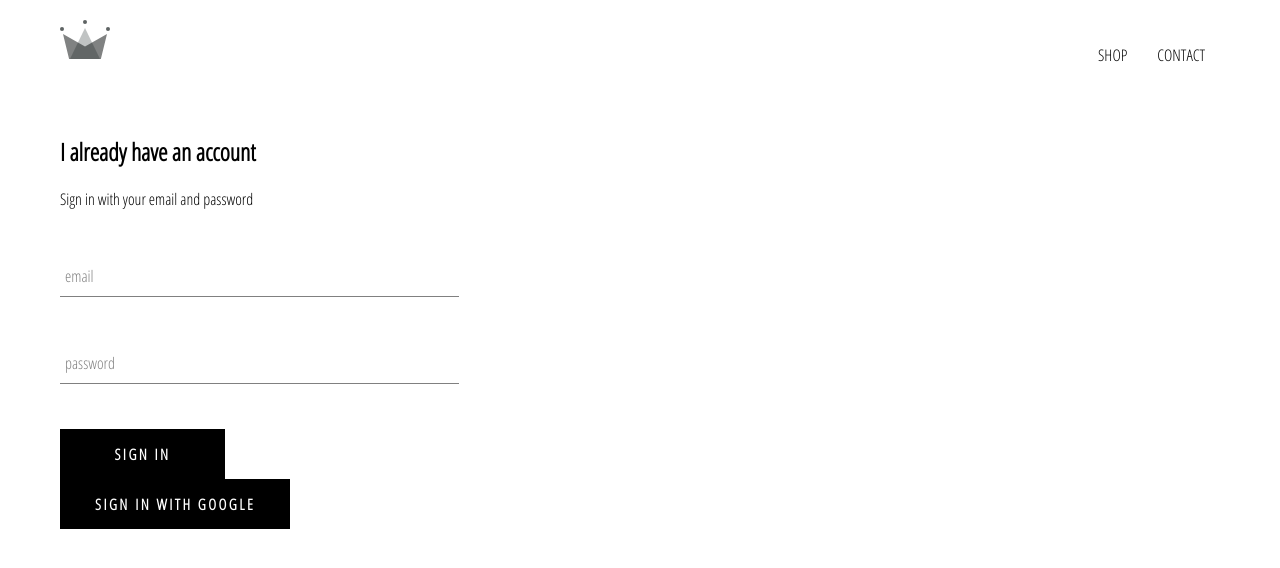
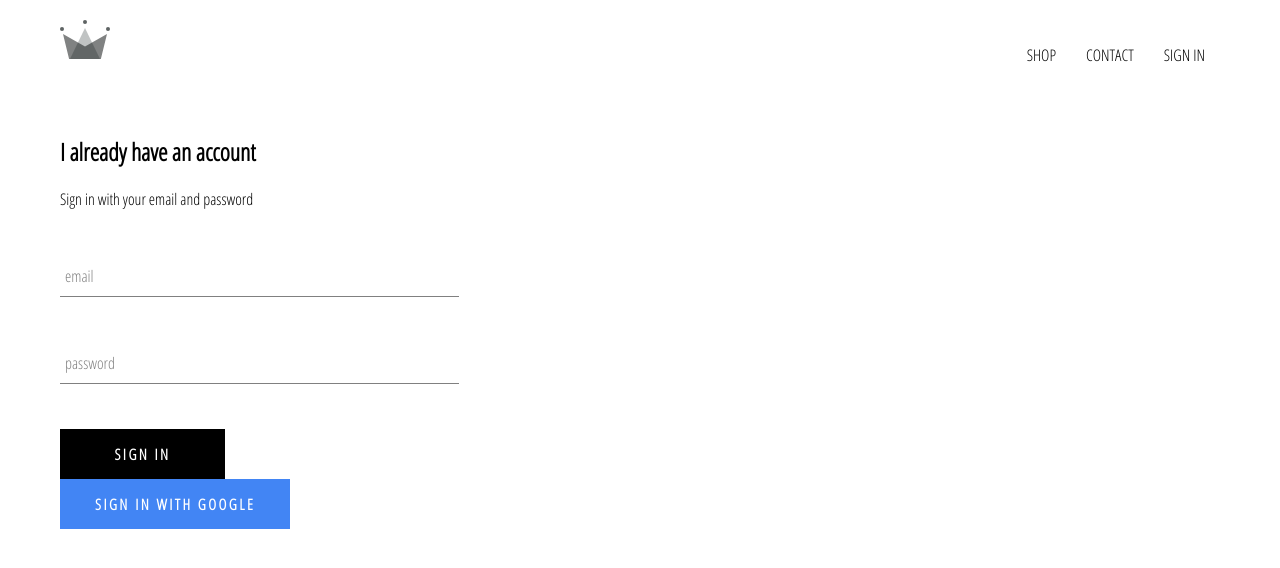
Before and after one commit to dunow33/crwn-clothing, a React (Create React App) app: page /signin in a window 1280 px wide. Shown: the top 568 px of the page. Built offline with nearby package versions, Linux system fonts and the light colour scheme; no server answers.

Commit message:
adding Google sign in/out functionality

```diff
--- a/src/App.js
+++ b/src/App.js
@@ -34,7 +34,7 @@
       return (
         <div>
           <BrowserRouter>
-            <Header />
+            <Header currentUser = { this.state.currentUser } />
               <Switch>
                 <Route exact path='/' component={ HomePage } />
                 <Route path='/shop' component={ ShopPage } />
--- a/src/components/custom-button/custom-button.component.jsx
+++ b/src/components/custom-button/custom-button.component.jsx
@@ -2,8 +2,11 @@
 
 import './custom-button.styles.scss';
 
-const CustomButton = ({ children, ...otherProps }) => (
-	<button className = 'custom-button' { ...otherProps }>
+const CustomButton = ({ children, isGoogleSignIn, ...otherProps }) => (
+	<button
+		className = {`${isGoogleSignIn ? 'google-sign-in' : '' } custom-button`}
+		{ ...otherProps }
+	>
 		{ children }
 	</button>
 );
--- a/src/components/custom-button/custom-button.styles.scss
+++ b/src/components/custom-button/custom-button.styles.scss
@@ -19,4 +19,14 @@
     color: black;
     border: 1px solid black;
   }
+
+  &.google-sign-in {
+    background-color: #4285f4;
+    color: white;
+  }
+
+  &:hover {
+    background-color: #357ae8;
+    border: none;
+  }
 }
--- a/src/components/header/header.component.jsx
+++ b/src/components/header/header.component.jsx
@@ -1,11 +1,13 @@
 import React from 'react';
 import { Link } from 'react-router-dom';
+
+import { auth } from '../../firebase/firebase.utils';
 
 import { ReactComponent as Logo } from '../../assets/crown.svg';
 
 import './header.styles.scss';
 
-const Header = () => (
+const Header = ({ currentUser }) => (
 	<div className = 'header'>
 		<Link to="/">
 			<Logo className='logo' />
@@ -17,6 +19,15 @@
 			<Link className='option' to='/shop'>
 				CONTACT
 			</Link>
+			{currentUser ? (
+				<div className='option' onClick={() => auth.signOut()}>
+					SIGN OUT
+				</div>
+				) : (
+				<Link className='option' to="/signin">
+					SIGN IN
+				</Link>
+			)}
 		</div>
 	</div>
 )
--- a/src/components/header/header.styles.scss
+++ b/src/components/header/header.styles.scss
@@ -20,6 +20,7 @@
 
     .option {
       padding: 10px 15px;
+      cursor: pointer;
     }
   }
 }
--- a/src/components/sign-in/sign-in.component.jsx
+++ b/src/components/sign-in/sign-in.component.jsx
@@ -55,7 +55,7 @@
 					/>
 
 					<CustomButton type="submit"> Sign In </CustomButton>
-					<CustomButton onClick = { signInWithGoogle }>
+					<CustomButton onClick = { signInWithGoogle } isGoogleSignIn>
 						{' '}
 						Sign in with Google
 						{' '}
```
